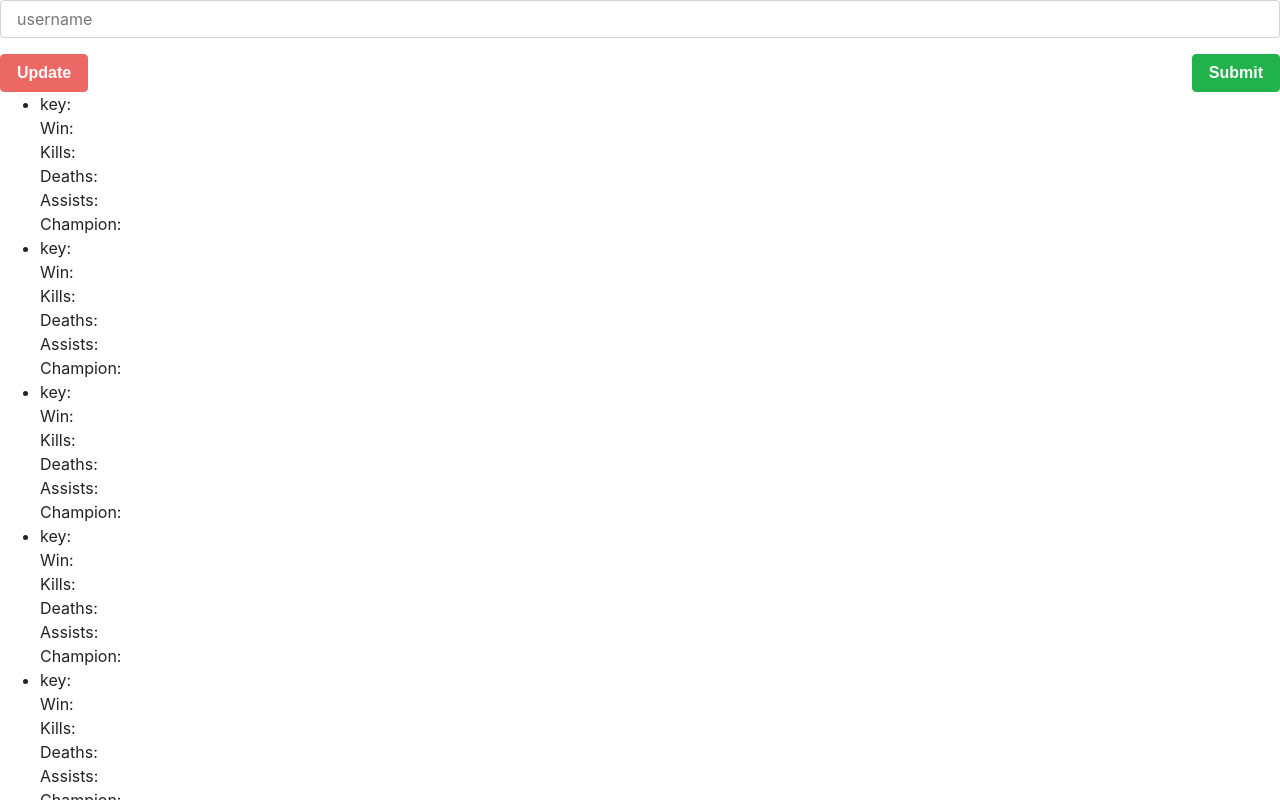
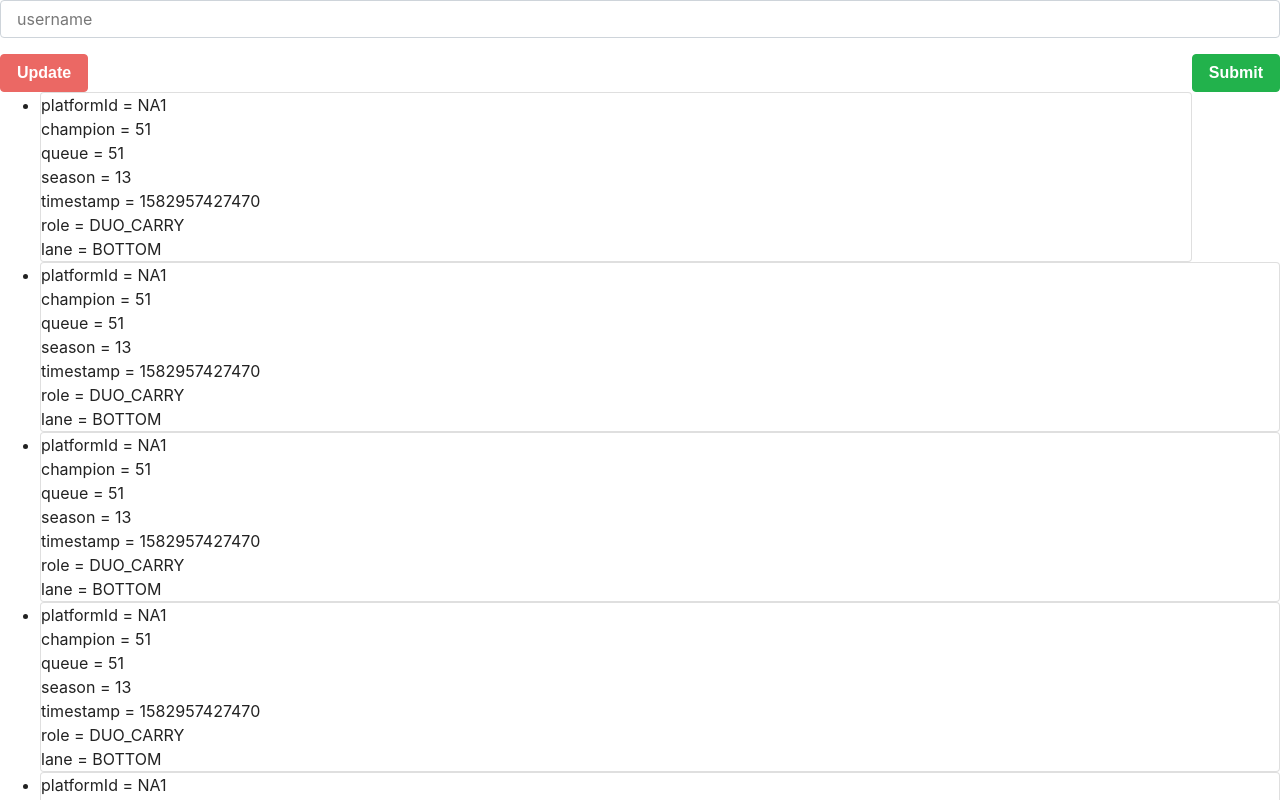
Before and after one commit to philipwking/winrate.gg, a React (Create React App) app in the folder client/: page / in a window 1280 px wide. Shown: the top 800 px of the page. Built offline with nearby package versions, Linux system fonts and the light colour scheme; no server answers; a web font is replaced by a local one.

Commit message:
this is like a quick save
im about to delete my models... idk if i actually need them.

```diff
--- a/client/src/components/Game.js
+++ b/client/src/components/Game.js
@@ -3,11 +3,29 @@ import React from "react";
 function Game(props) {
     // all info of game into here
     return (
-        <div>
+        <div className="card">
             <div>
-                key: {props.key}
+                platformId = {props.platformId}
             </div>
             <div>
+                champion = {props.champion}
+            </div>
+            <div>
+                queue = {props.champion}
+            </div>
+            <div>
+                season = {props.season}
+            </div>
+            <div>
+                timestamp = {props.timestamp}
+            </div>
+            <div>
+                role = {props.role}
+            </div>
+            <div>
+                lane = {props.lane}
+            </div>
+            {/* <div>
                 Win: {props.win}
             </div>
             <div>
@@ -21,7 +39,7 @@ function Game(props) {
             </div>
             <div>
                 Champion: {props.champion}
-            </div>
+            </div> */}
         </div>
     )
 }
--- a/client/src/components/GamesList.js
+++ b/client/src/components/GamesList.js
@@ -13,6 +13,14 @@ function GamesList(props) {
                         // has the same username as what was first
                         // submitted
                         key={game.gameId}
+                        platformId = "NA1"
+                        gameId = "3310468845"
+                        champion = "51"
+                        queue = "420"
+                        season = "13"
+                        timestamp = "1582957427470"
+                        role = "DUO_CARRY"
+                        lane = "BOTTOM"
                         // win={game.participants[0].stats.win}
                         // kills={game.participants[0].stats.kills}
                         // deaths={game.participants[0].stats.deaths}
```
